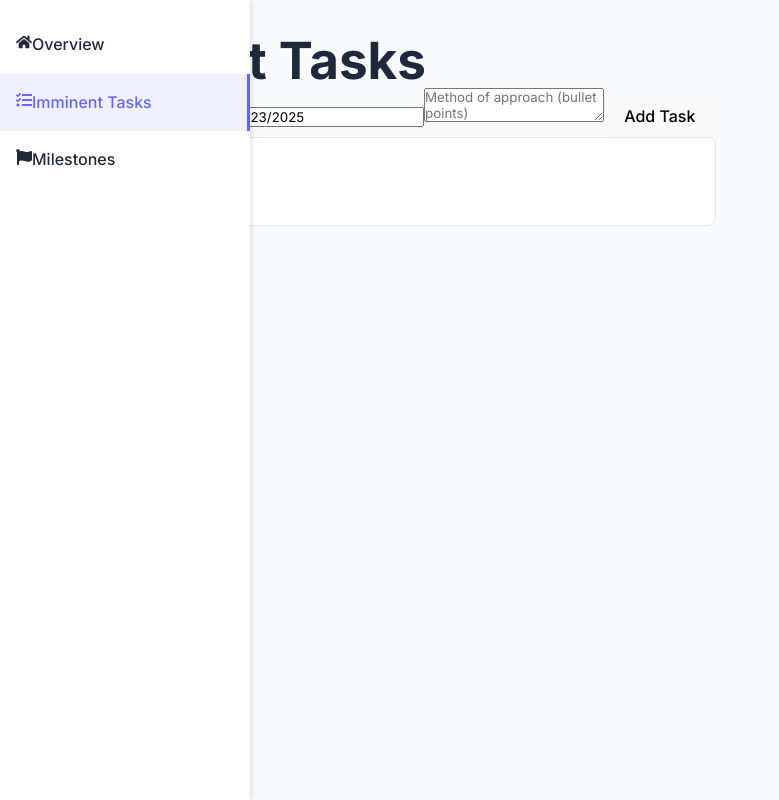
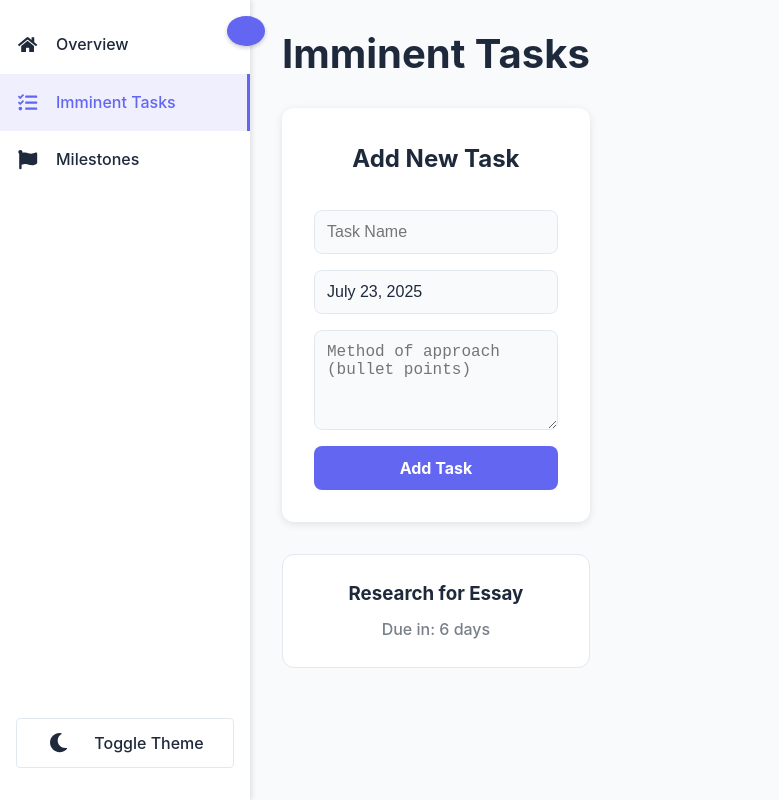
Before and after one commit to DanJCS/unitracker, a React (Vite) app: page /tasks in a window 1280 px wide. Shown: the whole page, without its empty margins (0-779 px from the left). Built offline with nearby package versions, Linux system fonts and the light colour scheme.

Commit message:
Sonnet changes

```diff
--- a/src/components/layout/Layout.jsx
+++ b/src/components/layout/Layout.jsx
@@ -2,32 +2,53 @@ import React, { useState } from 'react';
 import { Outlet } from 'react-router-dom';
 import styled from 'styled-components';
 import Sidebar from './Sidebar';
+import MobileMenuButton from './MobileMenuButton';
 
 const AppContainer = styled.div`
-    display: grid;
-    grid-template-columns: auto 1fr;
     min-height: 100vh;
+    background: ${({ theme }) => theme.body};
 `;
 
 const ContentWrapper = styled.main`
-    grid-column: 2;
-    padding-top: 2rem;
-    padding-left: 2rem;
-    padding-right: 2rem;
-    padding-bottom: 3rem;
+    display: flex;
+    justify-content: center;
+    align-items: flex-start;
+    min-height: 100vh;
+    padding: 2rem;
+    margin-left: ${({ sidebarWidth }) => sidebarWidth}px;
+    transition: margin-left 0.3s ease;
+
+    @media (max-width: 768px) {
+        margin-left: 0;
+        padding: 1rem;
+    }
+`;
+
+const PageContent = styled.div`
+    width: 100%;
+    max-width: 800px; /* Reduced for better centering like gitingest */
+    margin: 0 auto;
+    display: flex;
+    flex-direction: column;
+    align-items: center;
+    text-align: center;
 `;
 
 const Layout = () => {
     const [isSidebarCollapsed, setSidebarCollapsed] = useState(false);
+    const sidebarWidth = isSidebarCollapsed ? 80 : 250;
 
     return (
         <AppContainer>
+            <MobileMenuButton onClick={() => setSidebarCollapsed(false)} />
             <Sidebar
                 isCollapsed={isSidebarCollapsed}
                 setCollapsed={setSidebarCollapsed}
             />
-            <ContentWrapper>
-                <Outlet />
+            <ContentWrapper sidebarWidth={sidebarWidth}>
+                <PageContent>
+                    <Outlet />
+                </PageContent>
             </ContentWrapper>
         </AppContainer>
     );
--- /dev/null
+++ b/src/components/layout/MobileMenuButton.jsx
@@ -0,0 +1,35 @@
+import React from 'react';
+import styled from 'styled-components';
+import { FaBars } from 'react-icons/fa';
+
+const MenuButton = styled.button`
+    display: none;
+    position: fixed;
+    top: 1rem;
+    left: 1rem;
+    z-index: 1002;
+    width: 50px;
+    height: 50px;
+    border-radius: 8px;
+    border: none;
+    background: ${({ theme }) => theme.accent};
+    color: white;
+    cursor: pointer;
+    align-items: center;
+    justify-content: center;
+    box-shadow: 0 2px 8px rgba(0,0,0,0.2);
+
+    @media (max-width: 768px) {
+        display: flex;
+    }
+`;
+
+const MobileMenuButton = ({ onClick }) => {
+    return (
+        <MenuButton onClick={onClick}>
+            <FaBars />
+        </MenuButton>
+    );
+};
+
+export default MobileMenuButton;
--- a/src/components/layout/Sidebar.jsx
+++ b/src/components/layout/Sidebar.jsx
@@ -14,42 +14,138 @@ const SidebarContainer = styled.div`
     display: flex;
     flex-direction: column;
     padding: 1rem 0;
-  transition: width 0.3s;
+    transition: width 0.3s ease;
     box-shadow: 2px 0 5px rgba(0,0,0,0.1);
     z-index: 1000;
+
+    @media (max-width: 768px) {
+        transform: translateX(${({ isCollapsed }) => isCollapsed ? '-100%' : '0'});
+        width: 250px;
+    }
 `;
 
-// ... (Add styled components for NavItem, Icon, Label, etc. - full code below)
-// Full code for Sidebar.jsx will be quite long, so I'll provide a summary of the styled components
-// you would create: NavItem, Icon, Label, Toggler, ThemeToggle.
-
-// Abridged for brevity, full code would be more extensive:
 const NavItem = styled(NavLink)`
-  /* styles for nav links */
     display: flex;
     align-items: center;
     padding: 1rem;
     color: ${({ theme }) => theme.text};
     text-decoration: none;
+    transition: all 0.2s ease;
+
+    &:hover {
+        background: ${({ theme }) => theme.accent}10;
+    }
+
     &.active {
-    background: ${({ theme }) => theme.accent}1A; // Faint accent color
+        background: ${({ theme }) => theme.accent}1A;
         color: ${({ theme }) => theme.accent};
         border-right: 3px solid ${({ theme }) => theme.accent};
     }
 `;
-const Icon = styled.div` /* styles for icon */`;
-const Label = styled.span` /* styles for text label */`;
+
+const Icon = styled.div`
+    display: flex;
+    align-items: center;
+    justify-content: center;
+    width: 24px;
+    height: 24px;
+    font-size: 1.2rem;
+`;
+
+const Label = styled.span`
+    margin-left: 1rem;
+    font-weight: 500;
+    opacity: ${({ isCollapsed }) => isCollapsed ? 0 : 1};
+    transition: opacity 0.3s ease;
+`;
+
+const Toggler = styled.button`
+    position: absolute;
+    top: 1rem;
+    right: -15px;
+    width: 30px;
+    height: 30px;
+    border-radius: 50%;
+    border: none;
+    background: ${({ theme }) => theme.accent};
+    color: white;
+    cursor: pointer;
+    display: flex;
+    align-items: center;
+    justify-content: center;
+    box-shadow: 0 2px 4px rgba(0,0,0,0.2);
+    z-index: 1001;
+
+    @media (max-width: 768px) {
+        display: none;
+    }
+`;
+
+const ThemeToggle = styled.button`
+    margin: auto 1rem 1rem 1rem;
+    padding: 0.75rem;
+    border: 1px solid ${({ theme }) => theme.borderColor};
+    border-radius: 4px;
+    background: transparent;
+    color: ${({ theme }) => theme.text};
+    cursor: pointer;
+    display: flex;
+    align-items: center;
+    justify-content: center;
+    gap: 0.5rem;
+
+    &:hover {
+        background: ${({ theme }) => theme.accent}10;
+    }
+`;
+
+const MobileOverlay = styled.div`
+    display: none;
+
+    @media (max-width: 768px) {
+        display: ${({ show }) => show ? 'block' : 'none'};
+        position: fixed;
+        top: 0;
+        left: 0;
+        right: 0;
+        bottom: 0;
+        background: rgba(0,0,0,0.5);
+        z-index: 999;
+    }
+`;
 
 const Sidebar = ({ isCollapsed, setCollapsed }) => {
     const { theme, toggleTheme } = useAppContext();
+
     return (
+        <>
+            <MobileOverlay show={!isCollapsed} onClick={() => setCollapsed(true)} />
             <SidebarContainer isCollapsed={isCollapsed}>
-            {/* ... other components */}
-            <NavItem to="/"><Icon><FaHome /></Icon>{!isCollapsed && <Label>Overview</Label>}</NavItem>
-            <NavItem to="/tasks"><Icon><FaTasks /></Icon>{!isCollapsed && <Label>Imminent Tasks</Label>}</NavItem>
-            <NavItem to="/milestones"><Icon><FaFlag /></Icon>{!isCollapsed && <Label>Milestones</Label>}</NavItem>
-            {/* ... Toggler and Theme Toggle buttons */}
+                <Toggler onClick={() => setCollapsed(!isCollapsed)}>
+                    {isCollapsed ? <FaChevronRight /> : <FaChevronLeft />}
+                </Toggler>
+
+                <NavItem to="/">
+                    <Icon><FaHome /></Icon>
+                    {!isCollapsed && <Label>Overview</Label>}
+                </NavItem>
+
+                <NavItem to="/tasks">
+                    <Icon><FaTasks /></Icon>
+                    {!isCollapsed && <Label>Imminent Tasks</Label>}
+                </NavItem>
+
+                <NavItem to="/milestones">
+                    <Icon><FaFlag /></Icon>
+                    {!isCollapsed && <Label>Milestones</Label>}
+                </NavItem>
+
+                <ThemeToggle onClick={toggleTheme}>
+                    <Icon>{theme === 'light' ? <FaMoon /> : <FaSun />}</Icon>
+                    {!isCollapsed && <Label>Toggle Theme</Label>}
+                </ThemeToggle>
             </SidebarContainer>
+        </>
     );
 };
 
--- a/src/pages/ImminentTasks.jsx
+++ b/src/pages/ImminentTasks.jsx
@@ -6,16 +6,133 @@ import "react-datepicker/dist/react-datepicker.css";
 import { differenceInDays } from 'date-fns';
 import styled from 'styled-components';
 
-// Styled components for the page, form, task list, etc.
+const TasksContainer = styled.div`
+    width: 100%;
+    display: flex;
+    flex-direction: column;
+    align-items: center;
+    gap: 2rem;
+`;
+
+const Title = styled.h1`
+    font-size: 2.5rem;
+    font-weight: 700;
+    margin: 0;
+    color: ${({ theme }) => theme.text};
+    text-align: center;
+`;
+
+const FormContainer = styled.form`
+    background: ${({ theme }) => theme.cardBg};
+    padding: 2rem;
+    border-radius: 12px;
+    box-shadow: 0 2px 8px rgba(0,0,0,0.1);
+    width: 100%;
+    max-width: 500px;
+    display: flex;
+    flex-direction: column;
+    gap: 1rem;
+`;
+
+const FormTitle = styled.h2`
+    margin: 0 0 1rem 0;
+    text-align: center;
+    color: ${({ theme }) => theme.text};
+`;
+
+const Input = styled.input`
+    padding: 0.75rem;
+    border: 1px solid ${({ theme }) => theme.borderColor};
+    border-radius: 8px;
+    background: ${({ theme }) => theme.body};
+    color: ${({ theme }) => theme.text};
+    font-size: 1rem;
+
+    &:focus {
+        outline: none;
+        border-color: ${({ theme }) => theme.accent};
+    }
+`;
+
+const TextArea = styled.textarea`
+    padding: 0.75rem;
+    border: 1px solid ${({ theme }) => theme.borderColor};
+    border-radius: 8px;
+    background: ${({ theme }) => theme.body};
+    color: ${({ theme }) => theme.text};
+    font-size: 1rem;
+    min-height: 100px;
+    resize: vertical;
+
+    &:focus {
+        outline: none;
+        border-color: ${({ theme }) => theme.accent};
+    }
+`;
+
+const SubmitButton = styled.button`
+    padding: 0.75rem;
+    border: none;
+    border-radius: 8px;
+    background: ${({ theme }) => theme.accent};
+    color: white;
+    font-weight: 700;
+    font-size: 1rem;
+    cursor: pointer;
+    transition: opacity 0.2s ease;
+
+    &:hover {
+        opacity: 0.9;
+    }
+`;
+
+const TasksList = styled.div`
+    width: 100%;
+    max-width: 600px;
+    display: flex;
+    flex-direction: column;
+    gap: 1rem;
+`;
+
 const TaskCard = styled.div`
     background: ${({ theme }) => theme.cardBg};
     border: 1px solid ${({ theme }) => theme.borderColor};
-    padding: 1rem;
-    margin-bottom: 1rem;
-    border-radius: 8px;
+    padding: 1.5rem;
+    border-radius: 12px;
     cursor: pointer;
+    transition: all 0.2s ease;
+    text-align: center;
+
     &:hover {
-        box-shadow: 0 4px 8px rgba(0,0,0,0.1);
+        box-shadow: 0 4px 12px rgba(0,0,0,0.15);
+        transform: translateY(-2px);
+    }
+`;
+
+const TaskName = styled.h3`
+    margin: 0 0 0.5rem 0;
+    color: ${({ theme }) => theme.text};
+`;
+
+const TaskDue = styled.p`
+    margin: 0;
+    color: ${({ theme }) => theme.text}99;
+    font-weight: 500;
+`;
+
+const DatePickerWrapper = styled.div`
+    .react-datepicker-wrapper {
+        width: 100%;
+    }
+
+    .react-datepicker__input-container input {
+        width: 100%;
+        padding: 0.75rem;
+        border: 1px solid ${({ theme }) => theme.borderColor};
+        border-radius: 8px;
+        background: ${({ theme }) => theme.body};
+        color: ${({ theme }) => theme.text};
+        font-size: 1rem;
     }
 `;
 
@@ -35,6 +152,7 @@ const ImminentTasks = () => {
 
     const handleSubmit = (e) => {
         e.preventDefault();
+        if (!name.trim()) return;
         addTask({ name, dueDate: dueDate.toISOString(), approach });
         setName('');
         setApproach('');
@@ -47,26 +165,41 @@ const ImminentTasks = () => {
     };
 
     return (
-        <div>
-            <h1>Imminent Tasks</h1>
-            {/* Form for adding a new task */}
-            <form onSubmit={handleSubmit}>
-                <input value={name} onChange={e => setName(e.target.value)} placeholder="Task Name" />
-                <DatePicker selected={dueDate} onChange={date => setDueDate(date)} />
-                <textarea value={approach} onChange={e => setApproach(e.target.value)} placeholder="Method of approach (bullet points)"/>
-                <button type="submit">Add Task</button>
-            </form>
+        <TasksContainer>
+            <Title>Imminent Tasks</Title>
 
-            {/* List of sorted tasks */}
-            <div>
+            <FormContainer onSubmit={handleSubmit}>
+                <FormTitle>Add New Task</FormTitle>
+                <Input
+                    value={name}
+                    onChange={e => setName(e.target.value)}
+                    placeholder="Task Name"
+                    required
+                />
+                <DatePickerWrapper>
+                    <DatePicker
+                        selected={dueDate}
+                        onChange={date => setDueDate(date)}
+                        dateFormat="MMMM d, yyyy"
+                    />
+                </DatePickerWrapper>
+                <TextArea
+                    value={approach}
+                    onChange={e => setApproach(e.target.value)}
+                    placeholder="Method of approach (bullet points)"
+                />
+                <SubmitButton type="submit">Add Task</SubmitButton>
+            </FormContainer>
+
+            <TasksList>
                 {sortedTasks.map(task => (
                     <TaskCard key={task.id} onClick={() => handleTaskClick(task.id)}>
-                        <h3>{task.name}</h3>
-                        <p>Due in: {differenceInDays(new Date(task.dueDate), new Date())} days</p>
+                        <TaskName>{task.name}</TaskName>
+                        <TaskDue>Due in: {differenceInDays(new Date(task.dueDate), new Date())} days</TaskDue>
                     </TaskCard>
                 ))}
-            </div>
-        </div>
+            </TasksList>
+        </TasksContainer>
     );
 };
 
--- a/src/pages/Milestones.jsx
+++ b/src/pages/Milestones.jsx
@@ -5,46 +5,73 @@ import "react-datepicker/dist/react-datepicker.css";
 import styled from 'styled-components';
 import { format } from 'date-fns';
 
-// NEW: Reusable styled-components for the form and list
-const PageContainer = styled.div`
+const MilestonesContainer = styled.div`
+    width: 100%;
     display: flex;
     flex-direction: column;
+    align-items: center;
     gap: 2rem;
+`;
+
+const Title = styled.h1`
+    font-size: 2.5rem;
+    font-weight: 700;
+    margin: 0;
+    color: ${({ theme }) => theme.text};
+    text-align: center;
 `;
 
 const FormContainer = styled.form`
     background: ${({ theme }) => theme.cardBg};
-  padding: 1.5rem;
-  border-radius: 8px;
+    padding: 2rem;
+    border-radius: 12px;
+    box-shadow: 0 2px 8px rgba(0,0,0,0.1);
+    width: 100%;
+    max-width: 500px;
     display: flex;
     flex-direction: column;
     gap: 1rem;
-  box-shadow: 0 2px 4px rgba(0,0,0,0.05);
+`;
 
-  input {
+const FormTitle = styled.h2`
+    margin: 0 0 1rem 0;
+    text-align: center;
+    color: ${({ theme }) => theme.text};
+`;
+
+const Input = styled.input`
     padding: 0.75rem;
     border: 1px solid ${({ theme }) => theme.borderColor};
-    border-radius: 4px;
+    border-radius: 8px;
     background: ${({ theme }) => theme.body};
     color: ${({ theme }) => theme.text};
-  }
+    font-size: 1rem;
 
-  .react-datepicker-wrapper input {
-    width: 100%;
+    &:focus {
+        outline: none;
+        border-color: ${({ theme }) => theme.accent};
     }
 `;
 
 const SubmitButton = styled.button`
     padding: 0.75rem;
     border: none;
-  border-radius: 4px;
+    border-radius: 8px;
     background: ${({ theme }) => theme.accent};
     color: white;
     font-weight: 700;
+    font-size: 1rem;
     cursor: pointer;
+    transition: opacity 0.2s ease;
+
+    &:hover {
+        opacity: 0.9;
+    }
 `;
 
-const MilestoneList = styled.div`
+const MilestonesList = styled.div`
+    width: 100%;
+    max-width: 600px;
     display: flex;
     flex-direction: column;
     gap: 1rem;
@@ -56,17 +83,61 @@ const MilestoneCard = styled.div`
     align-items: center;
     background: ${({ theme }) => theme.cardBg};
     padding: 1.5rem;
-  border-radius: 8px;
+    border-radius: 12px;
     border-left: 5px solid ${({ completed, theme }) => (completed ? '#3B82F6' : '#EF4444')};
+    box-shadow: 0 2px 8px rgba(0,0,0,0.1);
+
+    @media (max-width: 768px) {
+        flex-direction: column;
+        gap: 1rem;
+        text-align: center;
+    }
+`;
+
+const MilestoneInfo = styled.div`
+    flex: 1;
+`;
+
+const MilestoneName = styled.strong`
+    color: ${({ theme }) => theme.text};
+    font-size: 1.1rem;
+`;
+
+const MilestoneDate = styled.span`
+    color: ${({ theme }) => theme.text}99;
+    margin-left: 0.5rem;
 `;
 
 const CompleteButton = styled.button`
     padding: 0.5rem 1rem;
     border: 1px solid ${({ theme }) => theme.borderColor};
-    border-radius: 4px;
+    border-radius: 8px;
     cursor: pointer;
     background: transparent;
     color: ${({ theme }) => theme.text};
+    font-weight: 500;
+    transition: all 0.2s ease;
+
+    &:hover {
+        background: ${({ theme }) => theme.accent}10;
+        border-color: ${({ theme }) => theme.accent};
+    }
+`;
+
+const DatePickerWrapper = styled.div`
+    .react-datepicker-wrapper {
+        width: 100%;
+    }
+
+    .react-datepicker__input-container input {
+        width: 100%;
+        padding: 0.75rem;
+        border: 1px solid ${({ theme }) => theme.borderColor};
+        border-radius: 8px;
+        background: ${({ theme }) => theme.body};
+        color: ${({ theme }) => theme.text};
+        font-size: 1rem;
+    }
 `;
 
 const Milestones = () => {
@@ -76,49 +147,50 @@ const Milestones = () => {
 
     const handleSubmit = (e) => {
         e.preventDefault();
-        if (!name.trim()) return; // Prevent adding empty milestones
-        addMilestone({ name, date: date.toISOString().split('T')[0] }); // Format as YYYY-MM-DD
+        if (!name.trim()) return;
+        addMilestone({ name, date: date.toISOString().split('T')[0] });
         setName('');
     };
 
     return (
-        <PageContainer>
-            <h1>Manage Milestones</h1>
+        <MilestonesContainer>
+            <Title>Manage Milestones</Title>
 
-            {/* NEW: Add Milestone Form */}
             <FormContainer onSubmit={handleSubmit}>
-                <h2>Add New Milestone</h2>
-                <input
+                <FormTitle>Add New Milestone</FormTitle>
+                <Input
                     type="text"
                     value={name}
                     onChange={e => setName(e.target.value)}
                     placeholder="Milestone Name (e.g., Final Report Due)"
                     required
                 />
+                <DatePickerWrapper>
                     <DatePicker
                         selected={date}
                         onChange={d => setDate(d)}
                         dateFormat="MMMM d, yyyy"
                     />
+                </DatePickerWrapper>
                 <SubmitButton type="submit">Add Milestone</SubmitButton>
             </FormContainer>
 
-            {/* UPDATED: List of milestones */}
-            <MilestoneList>
+            <MilestonesList>
                 {milestones
                     .sort((a, b) => new Date(a.date) - new Date(b.date))
                     .map(m => (
                         <MilestoneCard key={m.id} completed={m.completed}>
-                            <div>
-                                <strong>{m.name}</strong> - {format(new Date(m.date), 'do MMMM yyyy')}
-                            </div>
+                            <MilestoneInfo>
+                                <MilestoneName>{m.name}</MilestoneName>
+                                <MilestoneDate>- {format(new Date(m.date), 'do MMMM yyyy')}</MilestoneDate>
+                            </MilestoneInfo>
                             <CompleteButton onClick={() => toggleMilestoneCompletion(m.id)}>
                                 {m.completed ? 'Mark as Incomplete' : 'Mark as Complete'}
                             </CompleteButton>
                         </MilestoneCard>
                     ))}
-            </MilestoneList>
-        </PageContainer>
+            </MilestonesList>
+        </MilestonesContainer>
     );
 }
 
--- a/src/pages/Overview.jsx
+++ b/src/pages/Overview.jsx
@@ -2,39 +2,72 @@ import React from 'react';
 import styled from 'styled-components';
 import { useAppContext } from '../context/AppContext';
 import OverviewProgressBar from '../components/OverviewProgressBar';
-import { differenceInDays } from 'date-fns'; // NEW
+import { differenceInDays } from 'date-fns';
 
 const OverviewContainer = styled.div`
-  text-align: center; /* Center the title */
+    width: 100%;
+    display: flex;
+    flex-direction: column;
+    align-items: center;
+    text-align: center;
+    gap: 2rem;
 `;
 
-// NEW: Container for the stats
+const Title = styled.h1`
+    font-size: 2.5rem;
+    font-weight: 700;
+    margin: 0;
+    color: ${({ theme }) => theme.text};
+
+    @media (max-width: 768px) {
+        font-size: 2rem;
+    }
+`;
+
 const StatsContainer = styled.div`
     display: flex;
     justify-content: center;
-  gap: 3rem;
-  margin: 2rem 0;
-  text-align: center;
+    gap: 2rem;
+    width: 100%;
+    max-width: 500px;
+
+    @media (max-width: 768px) {
+        flex-direction: column;
+        gap: 1rem;
+    }
 `;
 
 const StatBox = styled.div`
     background: ${({ theme }) => theme.cardBg};
-  padding: 1rem 1.5rem;
-  border-radius: 8px;
-  box-shadow: 0 2px 4px rgba(0,0,0,0.05);
+    padding: 1.5rem;
+    border-radius: 12px;
+    box-shadow: 0 2px 8px rgba(0,0,0,0.1);
+    flex: 1;
+    display: flex;
+    flex-direction: column;
+    align-items: center;
+    text-align: center;
 `;
 
 const StatValue = styled.p`
-  font-size: 2rem;
+    font-size: 2.5rem;
     font-weight: 700;
     color: ${({ theme }) => theme.accent};
     margin: 0;
+    line-height: 1;
 `;
 
 const StatLabel = styled.p`
-    margin: 0.25rem 0 0 0;
+    margin: 0.5rem 0 0 0;
     font-size: 0.9rem;
-    color: ${({ theme }) => theme.text}99; /* Faded text color */
+    color: ${({ theme }) => theme.text}99;
+    font-weight: 500;
+`;
+
+const ProgressContainer = styled.div`
+    width: 100%;
+    max-width: 600px;
+    margin-top: 1rem;
 `;
 
 const Overview = () => {
@@ -43,7 +76,6 @@ const Overview = () => {
     const semesterEnd = new Date('2025-10-27');
     const today = new Date();
 
-    // NEW: Calculations for stats
     const totalDays = differenceInDays(semesterEnd, semesterStart);
     const elapsedDays = differenceInDays(today, semesterStart);
     const daysLeft = Math.max(0, differenceInDays(semesterEnd, today));
@@ -51,9 +83,8 @@ const Overview = () => {
 
     return (
         <OverviewContainer>
-            <h1>Semester Overview</h1>
+            <Title>Semester Overview</Title>
 
-            {/* NEW: Display the stats */}
             <StatsContainer>
                 <StatBox>
                     <StatValue>{Math.round(percentComplete)}%</StatValue>
@@ -65,11 +96,13 @@ const Overview = () => {
                 </StatBox>
             </StatsContainer>
 
+            <ProgressContainer>
                 <OverviewProgressBar
                     startDate={semesterStart}
                     endDate={semesterEnd}
                     milestones={milestones}
                 />
+            </ProgressContainer>
         </OverviewContainer>
     );
 };
--- a/src/styles/GlobalStyle.js
+++ b/src/styles/GlobalStyle.js
@@ -1,53 +1,21 @@
 import { createGlobalStyle } from 'styled-components';
 
 export const GlobalStyle = createGlobalStyle`
-  @import url('https://fonts.googleapis.com/css2?family=Inter:wght@300;400;500;600;700&display=swap');
-
     * {
-    margin: 0;
-    padding: 0;
         box-sizing: border-box;
     }
 
     body {
         background: ${({ theme }) => theme.body};
         color: ${({ theme }) => theme.text};
-    font-family: 'Inter', -apple-system, BlinkMacSystemFont, 'Segoe UI', Roboto, Oxygen, Ubuntu, Cantarell, 'Open Sans', 'Helvetica Neue', sans-serif;
-    transition: background 0.3s ease, color 0.3s ease;
+        font-family: -apple-system, BlinkMacSystemFont, 'Segoe UI', 'Roboto', 'Oxygen', 'Ubuntu', 'Cantarell', sans-serif;
+        transition: all 0.25s linear;
+        margin: 0;
+        padding: 0;
         line-height: 1.6;
     }
 
-  button {
-    font-family: 'Inter', sans-serif;
-  }
-
-  input, textarea {
-    font-family: 'Inter', sans-serif;
-  }
-
-  .react-datepicker {
-    font-family: 'Inter', sans-serif;
-    border-radius: 12px;
-    border: 1px solid ${({ theme }) => theme.borderColor};
-    background: ${({ theme }) => theme.cardBg};
-    box-shadow: 0 4px 12px rgba(0, 0, 0, 0.1);
-  }
-
-  .react-datepicker__header {
-    background: ${({ theme }) => theme.cardBg};
-    border-bottom: 1px solid ${({ theme }) => theme.borderColor};
-  }
-
-  .react-datepicker__day--selected {
-    background: ${({ theme }) => theme.accent};
-    border-radius: 50%;
-    &:hover {
-      background: ${({ theme }) => theme.accent};
-    }
-  }
-
-  .react-datepicker__day:hover {
-    border-radius: 50%;
-    background: ${({ theme }) => theme.borderColor};
+    #root {
+        min-height: 100vh;
     }
 `;
```
Lines whose indentation alone changed are shown as unchanged.
